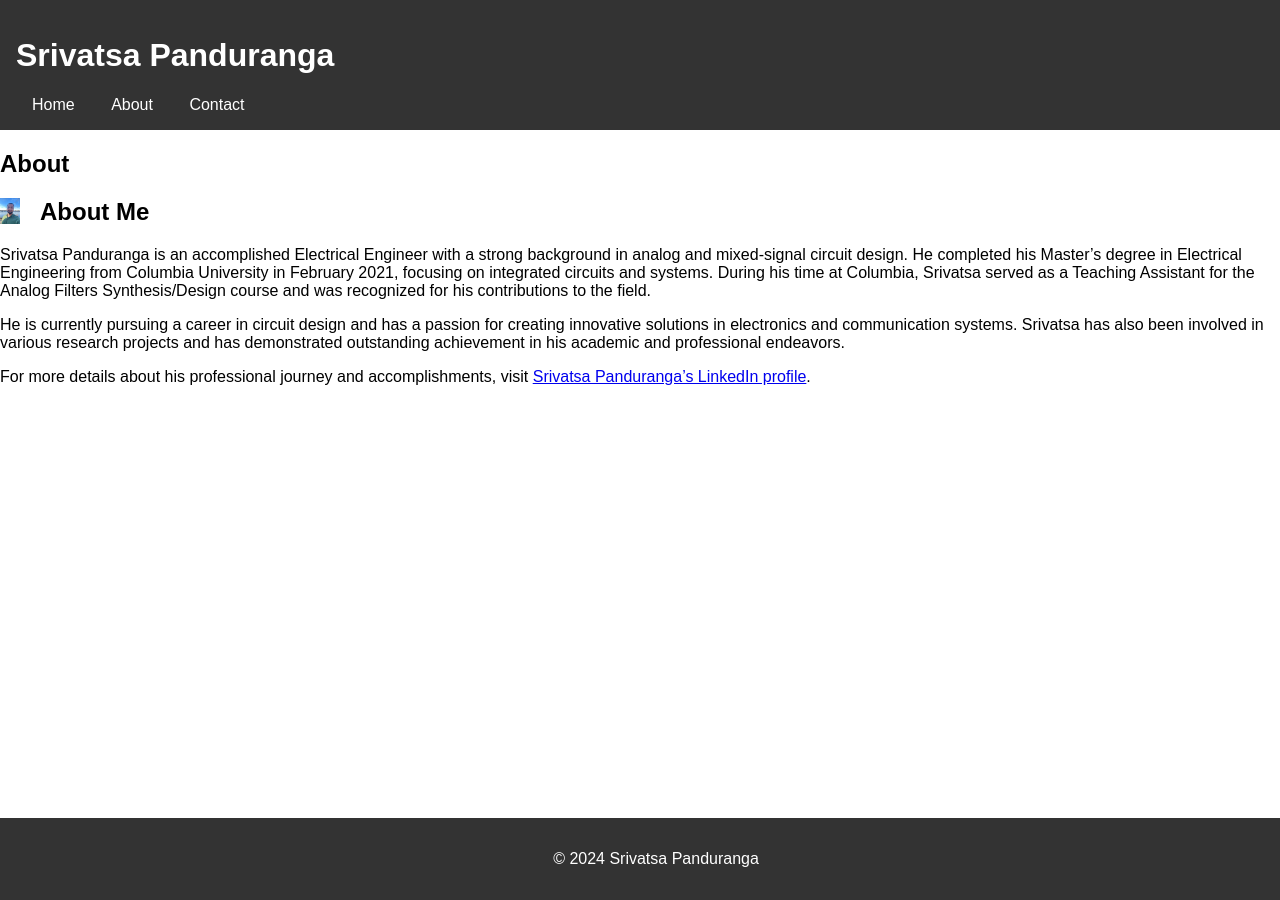
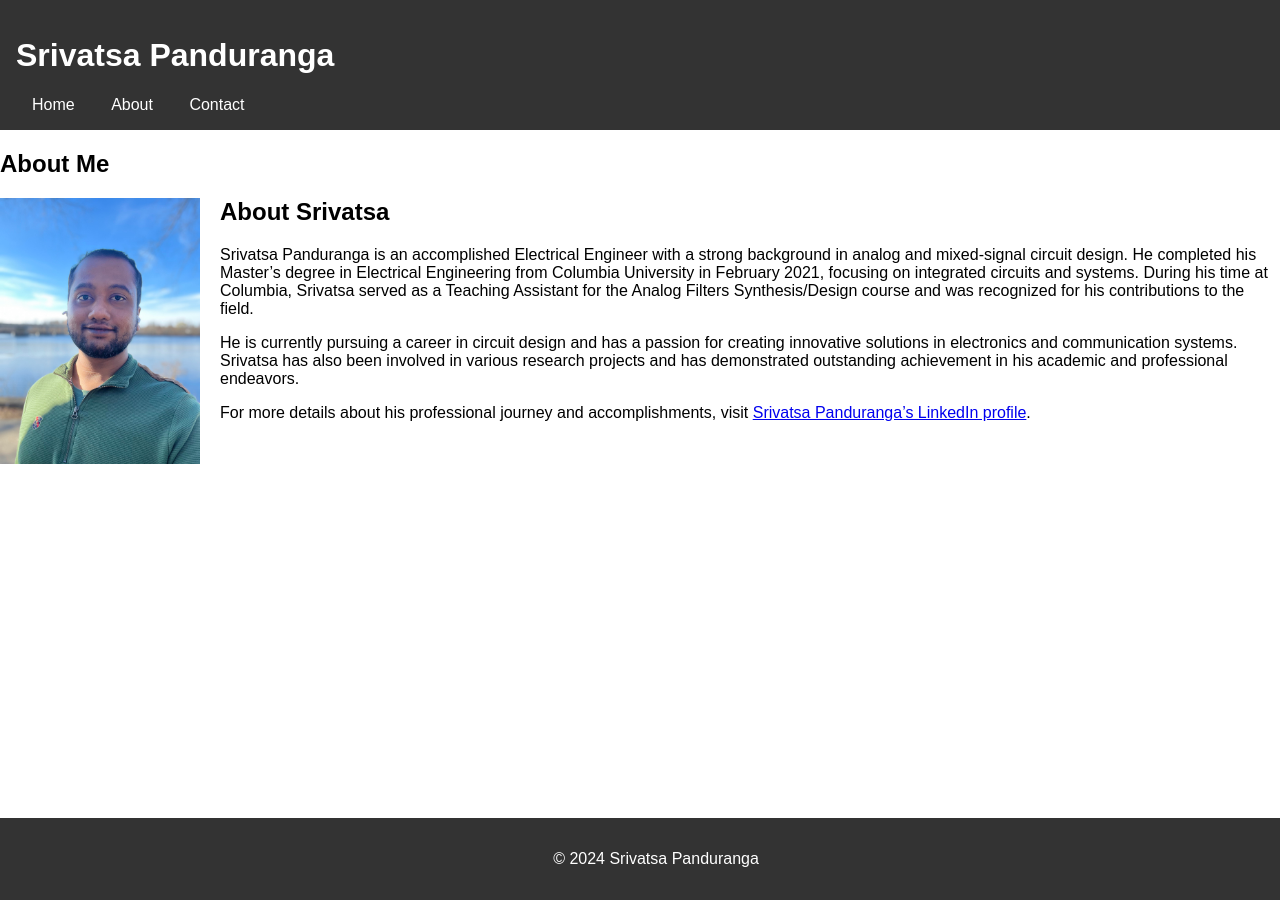
Before and after one commit to srivatsa-mp13/my-website, a Jekyll site: the page built from about.md, in a window 1280 px wide. Built offline with Jekyll 4.4.1, drawn with Linux system fonts in a browser that asks for light colours.

Commit message:
editing Profile Photo size 3 in about

```diff
--- a/Gemfile
+++ b/Gemfile
@@ -18,6 +18,7 @@
   gem "jekyll-feed", "~> 0.12"
   gem "jekyll-seo-tag"
 end
+gem "webrick"
 
 # Windows and JRuby does not include zoneinfo files, so bundle the tzinfo-data gem
 # and associated library.
--- a/about.md
+++ b/about.md
@@ -1,12 +1,12 @@
 ---
 layout: page
-title: "About"
+title: "About Me"
 permalink: /about/
 ---
 
-<img src="{{ '/assets/images/profile.jpg' | relative_url }}" alt="Srivatsa Panduranga" style="width:20px; float:left; margin-right:20px;"/>
+<img src="{{ '/assets/images/profile.jpg' | relative_url }}" alt="Srivatsa Panduranga" style="width:200px; float:left; margin-right:20px;"/>
 
-# About Me
+# About Srivatsa
 
 Srivatsa Panduranga is an accomplished Electrical Engineer with a strong background in analog and mixed-signal circuit design. He completed his Master's degree in Electrical Engineering from Columbia University in February 2021, focusing on integrated circuits and systems. During his time at Columbia, Srivatsa served as a Teaching Assistant for the Analog Filters Synthesis/Design course and was recognized for his contributions to the field.
 
```
Also changed, not shown: Gemfile.lock.
